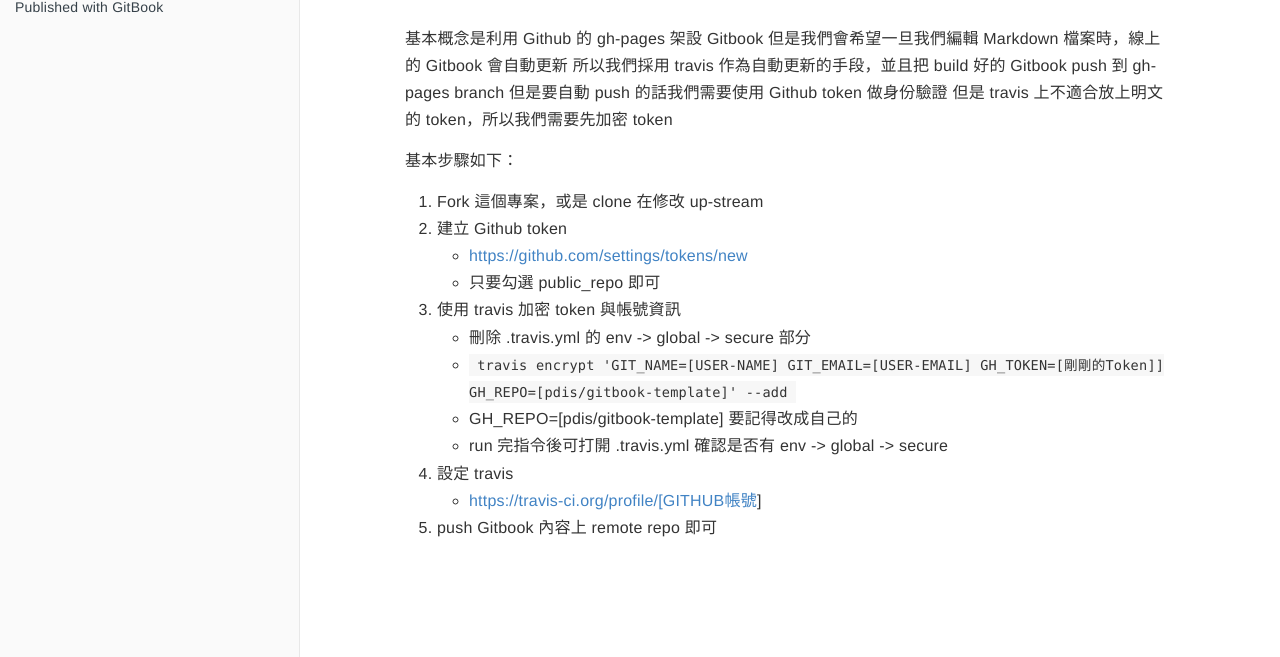
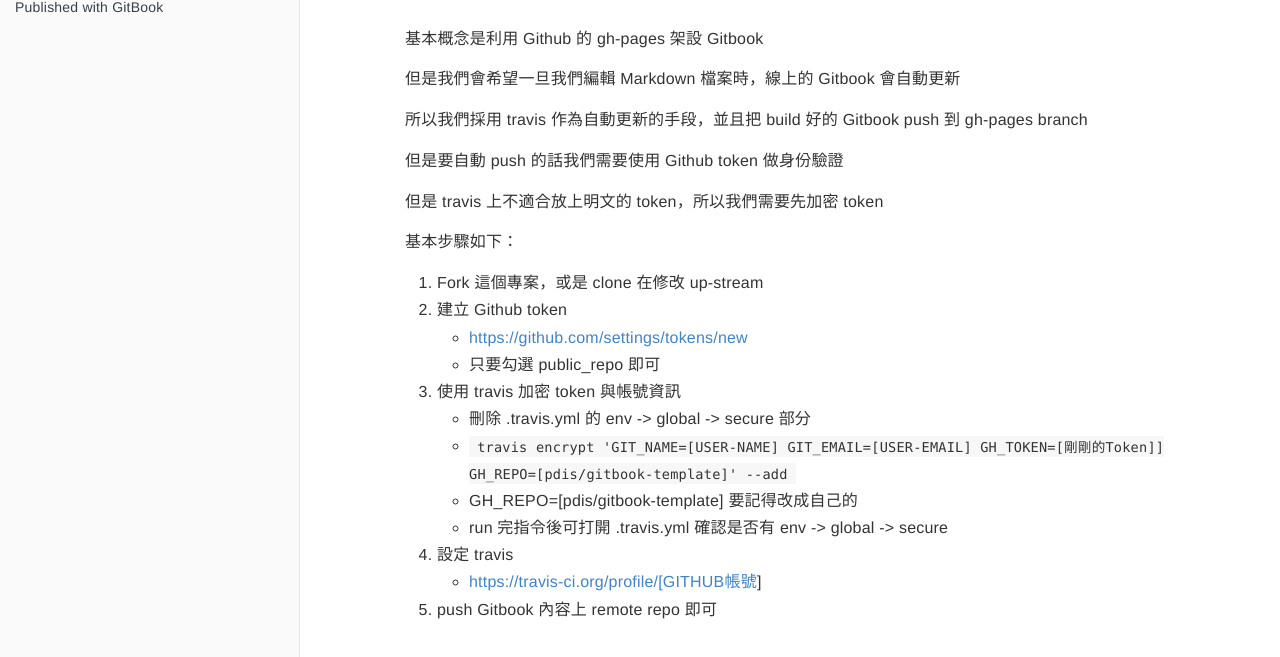
Before and after one commit to PDIS/gitbook-template, a plain HTML site: page index.html in a window 1280 px wide. Shown: the part 127-784 px from the top of the page. Drawn offline with Linux system fonts and the light colour scheme.

Commit message:
Book updated: 2017-06-03 09:51:08

```diff
--- a/index.html
+++ b/index.html
@@ -148,11 +148,11 @@
                                 <section class="normal markdown-section">
 
                                 <h1 id="&#x7A7A;&#x7684;-gitbook-&#x7BC4;&#x672C;"><a name="&#x7A7A;&#x7684;-gitbook-&#x7BC4;&#x672C;" class="plugin-anchor" href="#&#x7A7A;&#x7684;-gitbook-&#x7BC4;&#x672C;"><i class="fa fa-link" aria-hidden="true"></i></a>&#x7A7A;&#x7684; Gitbook &#x7BC4;&#x672C;</h1>
-<p>&#x57FA;&#x672C;&#x6982;&#x5FF5;&#x662F;&#x5229;&#x7528; Github &#x7684; gh-pages &#x67B6;&#x8A2D; Gitbook
-&#x4F46;&#x662F;&#x6211;&#x5011;&#x6703;&#x5E0C;&#x671B;&#x4E00;&#x65E6;&#x6211;&#x5011;&#x7DE8;&#x8F2F; Markdown &#x6A94;&#x6848;&#x6642;&#xFF0C;&#x7DDA;&#x4E0A;&#x7684; Gitbook &#x6703;&#x81EA;&#x52D5;&#x66F4;&#x65B0;
-&#x6240;&#x4EE5;&#x6211;&#x5011;&#x63A1;&#x7528; travis &#x4F5C;&#x70BA;&#x81EA;&#x52D5;&#x66F4;&#x65B0;&#x7684;&#x624B;&#x6BB5;&#xFF0C;&#x4E26;&#x4E14;&#x628A; build &#x597D;&#x7684; Gitbook push &#x5230; gh-pages branch
-&#x4F46;&#x662F;&#x8981;&#x81EA;&#x52D5; push &#x7684;&#x8A71;&#x6211;&#x5011;&#x9700;&#x8981;&#x4F7F;&#x7528; Github token &#x505A;&#x8EAB;&#x4EFD;&#x9A57;&#x8B49;
-&#x4F46;&#x662F; travis &#x4E0A;&#x4E0D;&#x9069;&#x5408;&#x653E;&#x4E0A;&#x660E;&#x6587;&#x7684; token&#xFF0C;&#x6240;&#x4EE5;&#x6211;&#x5011;&#x9700;&#x8981;&#x5148;&#x52A0;&#x5BC6; token </p>
+<p>&#x57FA;&#x672C;&#x6982;&#x5FF5;&#x662F;&#x5229;&#x7528; Github &#x7684; gh-pages &#x67B6;&#x8A2D; Gitbook</p>
+<p>&#x4F46;&#x662F;&#x6211;&#x5011;&#x6703;&#x5E0C;&#x671B;&#x4E00;&#x65E6;&#x6211;&#x5011;&#x7DE8;&#x8F2F; Markdown &#x6A94;&#x6848;&#x6642;&#xFF0C;&#x7DDA;&#x4E0A;&#x7684; Gitbook &#x6703;&#x81EA;&#x52D5;&#x66F4;&#x65B0;</p>
+<p>&#x6240;&#x4EE5;&#x6211;&#x5011;&#x63A1;&#x7528; travis &#x4F5C;&#x70BA;&#x81EA;&#x52D5;&#x66F4;&#x65B0;&#x7684;&#x624B;&#x6BB5;&#xFF0C;&#x4E26;&#x4E14;&#x628A; build &#x597D;&#x7684; Gitbook push &#x5230; gh-pages branch</p>
+<p>&#x4F46;&#x662F;&#x8981;&#x81EA;&#x52D5; push &#x7684;&#x8A71;&#x6211;&#x5011;&#x9700;&#x8981;&#x4F7F;&#x7528; Github token &#x505A;&#x8EAB;&#x4EFD;&#x9A57;&#x8B49;</p>
+<p>&#x4F46;&#x662F; travis &#x4E0A;&#x4E0D;&#x9069;&#x5408;&#x653E;&#x4E0A;&#x660E;&#x6587;&#x7684; token&#xFF0C;&#x6240;&#x4EE5;&#x6211;&#x5011;&#x9700;&#x8981;&#x5148;&#x52A0;&#x5BC6; token </p>
 <p>&#x57FA;&#x672C;&#x6B65;&#x9A5F;&#x5982;&#x4E0B;&#xFF1A;</p>
 <ol>
 <li>Fork &#x9019;&#x500B;&#x5C08;&#x6848;&#xFF0C;&#x6216;&#x662F; clone &#x5728;&#x4FEE;&#x6539; up-stream</li>
@@ -209,7 +209,7 @@
     <script>
         var gitbook = gitbook || [];
         gitbook.push(function() {
-            gitbook.page.hasChanged({"page":{"title":"使用說明","level":"1.1","depth":1,"dir":"ltr"},"config":{"gitbook":"*","theme":"default","variables":{},"plugins":["-lunr","-search","search-pro","anchors"],"pluginsConfig":{"search-pro":{},"anchors":{},"highlight":{},"sharing":{"facebook":true,"twitter":true,"google":false,"weibo":false,"instapaper":false,"vk":false,"all":["facebook","google","twitter","weibo","instapaper"]},"fontsettings":{"theme":"white","family":"sans","size":2},"theme-default":{"styles":{"website":"styles/website.css","pdf":"styles/pdf.css","epub":"styles/epub.css","mobi":"styles/mobi.css","ebook":"styles/ebook.css","print":"styles/print.css"},"showLevel":false}},"structure":{"langs":"LANGS.md","readme":"README.md","glossary":"GLOSSARY.md","summary":"SUMMARY.md"},"pdf":{"pageNumbers":true,"fontSize":12,"fontFamily":"Arial","paperSize":"a4","chapterMark":"pagebreak","pageBreaksBefore":"/","margin":{"right":62,"left":62,"top":56,"bottom":56}},"styles":{"website":"styles/website.css","pdf":"styles/pdf.css","epub":"styles/epub.css","mobi":"styles/mobi.css","ebook":"styles/ebook.css","print":"styles/print.css"}},"file":{"path":"README.md","mtime":"2017-06-03T09:27:57.114Z","type":"markdown"},"gitbook":{"version":"3.2.2","time":"2017-06-03T09:28:04.982Z"},"basePath":".","book":{"language":""}});
+            gitbook.page.hasChanged({"page":{"title":"使用說明","level":"1.1","depth":1,"dir":"ltr"},"config":{"gitbook":"*","theme":"default","variables":{},"plugins":["-lunr","-search","search-pro","anchors"],"pluginsConfig":{"search-pro":{},"anchors":{},"highlight":{},"sharing":{"facebook":true,"twitter":true,"google":false,"weibo":false,"instapaper":false,"vk":false,"all":["facebook","google","twitter","weibo","instapaper"]},"fontsettings":{"theme":"white","family":"sans","size":2},"theme-default":{"styles":{"website":"styles/website.css","pdf":"styles/pdf.css","epub":"styles/epub.css","mobi":"styles/mobi.css","ebook":"styles/ebook.css","print":"styles/print.css"},"showLevel":false}},"structure":{"langs":"LANGS.md","readme":"README.md","glossary":"GLOSSARY.md","summary":"SUMMARY.md"},"pdf":{"pageNumbers":true,"fontSize":12,"fontFamily":"Arial","paperSize":"a4","chapterMark":"pagebreak","pageBreaksBefore":"/","margin":{"right":62,"left":62,"top":56,"bottom":56}},"styles":{"website":"styles/website.css","pdf":"styles/pdf.css","epub":"styles/epub.css","mobi":"styles/mobi.css","ebook":"styles/ebook.css","print":"styles/print.css"}},"file":{"path":"README.md","mtime":"2017-06-03T09:50:59.104Z","type":"markdown"},"gitbook":{"version":"3.2.2","time":"2017-06-03T09:51:06.809Z"},"basePath":".","book":{"language":""}});
         });
     </script>
 </div>
```
